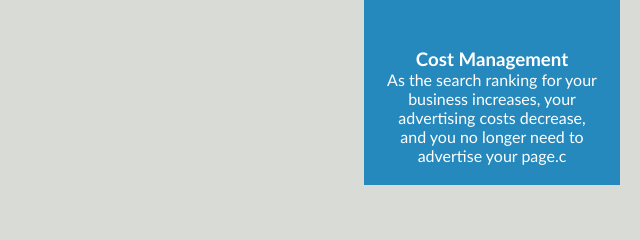
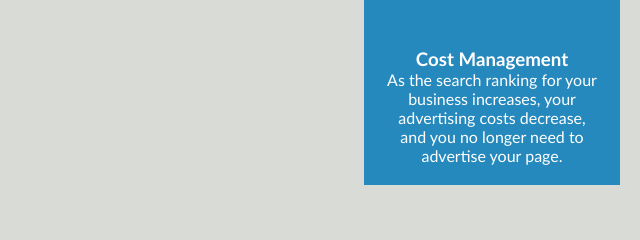
Before and after one commit to buringKite/refactoted-waddle, a plain HTML site: page index.html in a window 1280 px wide. Shown: the part 4137-4377 px from the top of the page, 640-1280 px from the left. Drawn offline with Linux system fonts and the light colour scheme.

Commit message:
refactored code

```diff
--- a/index.html
+++ b/index.html
@@ -102,7 +102,7 @@
         <h3>Cost Management</h3>
         <p>
           As the search ranking for your business increases, your advertising
-          costs decrease, and you no longer need to advertise your page.c
+          costs decrease, and you no longer need to advertise your page.
         </p>
       </div>
     </aside>
```
